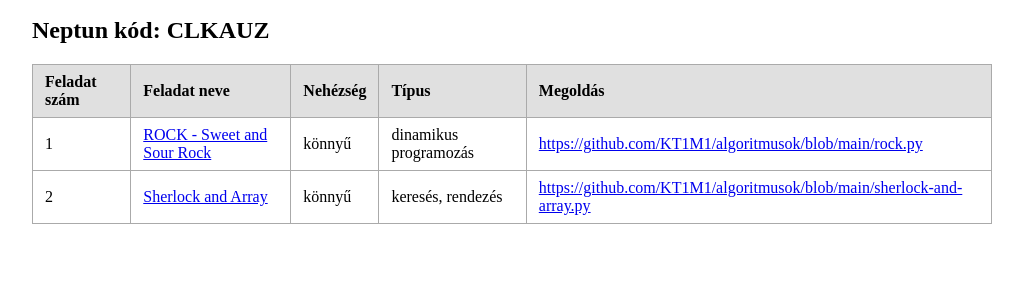
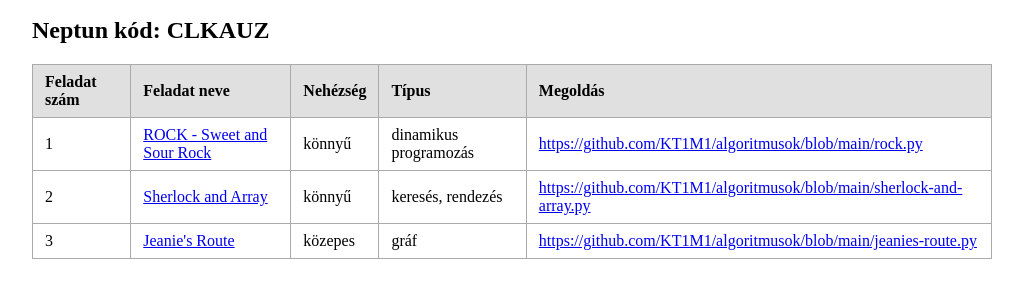
Before and after one commit to KT1M1/algoritmusok, a plain HTML site: page index.html in a window 1280 px wide. Shown: the part 128-426 px from the top of the page, without its empty margins (8-1031 px from the left). Drawn offline with Linux system fonts and the light colour scheme.

Commit message:
Add new problem entry for Jeanie's Route

```diff
--- a/index.html
+++ b/index.html
@@ -53,6 +53,13 @@
             <td>keresés, rendezés</td>
             <td><a href="https://github.com/KT1M1/algoritmusok/blob/main/sherlock-and-array.py">https://github.com/KT1M1/algoritmusok/blob/main/sherlock-and-array.py</a></td>
         </tr>
+        <tr>
+            <td>3</td>
+            <td><a href="https://www.hackerrank.com/challenges/jeanies-route/problem">Jeanie's Route</a></td>
+            <td>közepes</td>
+            <td>gráf</td>
+            <td><a href="https://github.com/KT1M1/algoritmusok/blob/main/jeanies-route.py">https://github.com/KT1M1/algoritmusok/blob/main/jeanies-route.py</a></td>
+        </tr>
     </table>
 </body>
 </html>
```
